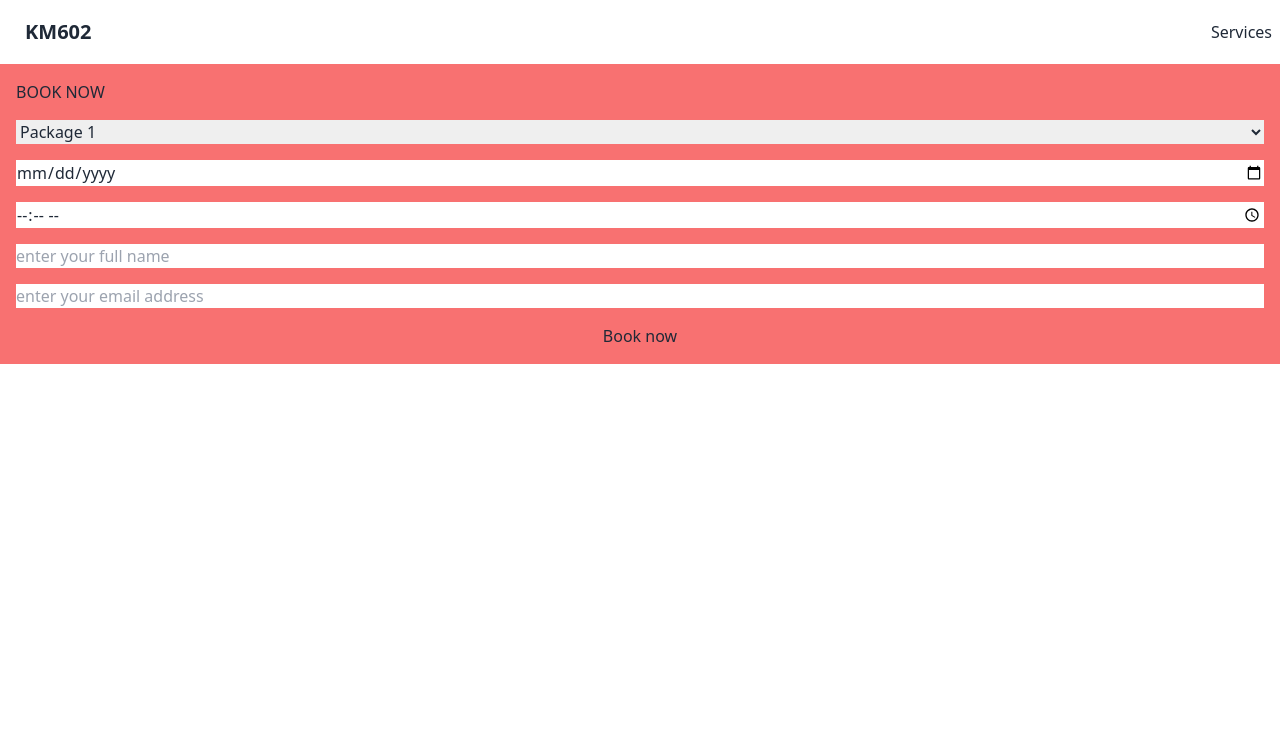
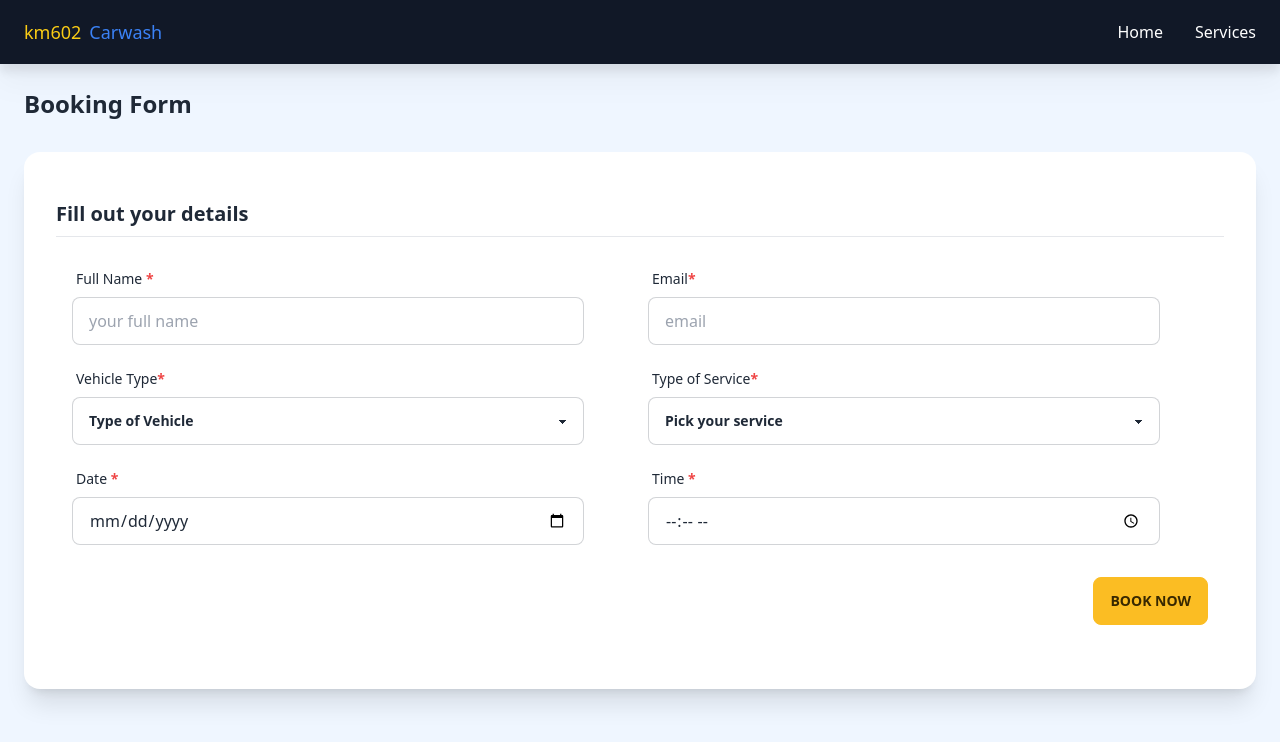
Before and after one commit to dongumayagay/km602, a SvelteKit app: page /book in a window 1280 px wide. Shown: the top 742 px of the page. Built offline with nearby package versions, Linux system fonts and the light colour scheme.

Commit message:
change home and booking interface

```diff
--- a/src/lib/components/Navbar.svelte
+++ b/src/lib/components/Navbar.svelte
@@ -1,6 +1,19 @@
-<div class="navbar bg-base-100">
+<!-- <div class="navbar bg-base-100">
 	<a href="/" class="btn btn-ghost normal-case text-xl">KM602</a>
 	<div class="ml-auto">
 		<a href="/services">Services</a>
 	</div>
+</div> -->
+
+
+<div class="navbar bg-gray-900 text-white sticky top-0 z-50 drop-shadow-xl">
+	<div class="flex-1 px-2 mx-2 text-blue-500 font-medium text-lg">
+	  <a href="/" class="normal-case"><span class="text-yellow-400 pr-2">km602</span>Carwash</a>
+	</div>
+	<div class="flex-none">
+	  <ul class="menu menu-horizontal p-0">
+		<li><a class="active:bg-transparent active:text-yellow-300 hover:text-yellow-300 hover:bg-transparent" href="/">Home</a></li>
+		<li><a href="/services" class="active:bg-transparent active:text-yellow-300 hover:text-yellow-300 hover:bg-transparent">Services</a></li>
+	  </ul>
+	</div>
 </div>
--- a/src/routes/(client)/+page.svelte
+++ b/src/routes/(client)/+page.svelte
@@ -2,6 +2,23 @@
 	<title>Home | km602</title>
 </svelte:head>
 
-<h1>Welcome to SvelteKit</h1>
-<p>Visit <a href="https://kit.svelte.dev">kit.svelte.dev</a> to read the documentation</p>
-<a href="/book">Book NOW</a>
+<div class="hero min-h-screen bg-fixed" style="background-image: url(https://images.unsplash.com/photo-1527581849771-416a9d62308e?ixlib=rb-1.2.1&amp;ixid=MnwxMjA3fDB8MHxwaG90by1wYWdlfHx8fGVufDB8fHx8&amp;auto=format&amp;fit=crop&amp;w=870&amp;q=80);">
+    <div class="hero-overlay bg-gray-900 bg-opacity-50"></div>
+    <div class="hero-content text-center text-neutral-content lg:text-left tracking-wide lg:mr-auto lg:ml-16">
+        <div class="max-w-md">
+            <h1 class="mb-5 text-5xl font-bold">CLEAN CARS RUN BETTER</h1>
+
+            <p class="mb-5">
+                Provident cupiditate voluptatem et in. Quaerat fugiat ut assumenda excepturi
+                exercitationem quasi. In deleniti eaque aut repudiandae et a id nisi.
+            </p>
+
+            <a href="/book" class="btn btn-warning hover:bg-yellow-500">Book Now</a>
+        </div>
+
+
+    </div>
+</div>
+
+
+<div class="h-screen bg-white"></div>
--- a/src/routes/(client)/book/+page.svelte
+++ b/src/routes/(client)/book/+page.svelte
@@ -27,7 +27,7 @@
 	<title>Book | km602</title>
 </svelte:head>
 
-<form on:submit|preventDefault={submitHandler} class=" bg-red-400 p-4 flex flex-col gap-4">
+<!-- <form on:submit|preventDefault={submitHandler} class=" bg-red-400 p-4 flex flex-col gap-4">
 	<h1>BOOK NOW</h1>
 	<select required name="what">
 		<option>Package 1</option>
@@ -39,4 +39,76 @@
 	<input required type="text" name="name" id="" placeholder="enter your full name" />
 	<input required type="email" name="email" id="" placeholder="enter your email address" />
 	<button>Book now</button>
-</form>
+</form> -->
+
+<main class="p-6 bg-blue-50 h-screen">
+	<h1 class="font-semibold text-2xl pb-8">Booking Form</h1>
+	<div class="card bg-base-100 shadow-xl mx-auto py-4">
+		<div class="card-body">
+			<h2 class="card-title">Fill out your details</h2>
+			<hr>
+			<form on:submit|preventDefault={submitHandler} class="grid grid-cols-2 gap-4 p-4">
+				<div class="form-control">
+					<label for="#" class="label">
+						<span class="label-text font-medium">Full Name <span class="text-red-500 font-extrabold">*</span></span>
+					</label>
+					<input required name="name" type="text" placeholder="your full name" class="input input-bordered max-w-lg" />
+				</div>
+
+				<div class="form-control">
+					<label for="#" class="label">
+						<span class="label-text font-medium">Email<span class="text-red-500 font-extrabold">*</span></span>
+					</label>
+					<input required name="email" type="email" placeholder="email" class="input input-bordered max-w-lg" />
+				</div>
+
+				<div class="form-control">
+					<label for="#" class="label font-medium">
+						<span class="label-text">Vehicle Type<span class="text-red-500 font-extrabold">*</span></span>
+					</label>
+					<select required name="vehicle" class="select w-full max-w-lg select-bordered">
+						<option disabled selected>Type of Vehicle</option>
+						<option>Motor</option>
+						<option>Tricycle</option>
+						<option>Sedan</option>
+						<option>Van</option>
+						<option>Jeep</option>
+					</select>
+				</div>
+
+				<div class="form-control">
+					<label for="#" class="label font-medium">
+						<span class="label-text">Type of Service<span class="text-red-500 font-extrabold">*</span></span>
+					</label>
+					<select required name="what" class="select w-full max-w-lg select-bordered">
+						<option disabled selected>Pick your service</option>
+						<option>Full</option>
+						<option>Inner Only</option>
+						<option>Outer with wax</option>
+						<option>Outer with no wax</option>
+						</select>
+				</div>
+
+				<div class="form-control">
+					<label for="#" class="label font-medium">
+						<span class="label-text">Date <span class="text-red-500 font-extrabold">*</span></span>
+					</label>
+					<input required name="date" type="date" placeholder="date" class="input input-bordered max-w-lg" />
+				</div>
+
+				<div class="form-control">
+					<label for="#" class="label font-medium">
+						<span class="label-text">Time <span class="text-red-500 font-extrabold">*</span></span>
+					</label>
+					<input required name="time" type="time" placeholder="time" class="input input-bordered max-w-lg" />
+				</div>
+				<div class="card-actions justify-end col-span-2 pt-4">
+					<button class="btn btn-warning">Book Now</button>
+				</div>
+			</form>
+
+		</div>
+
+
+	</div>
+</main>
```
